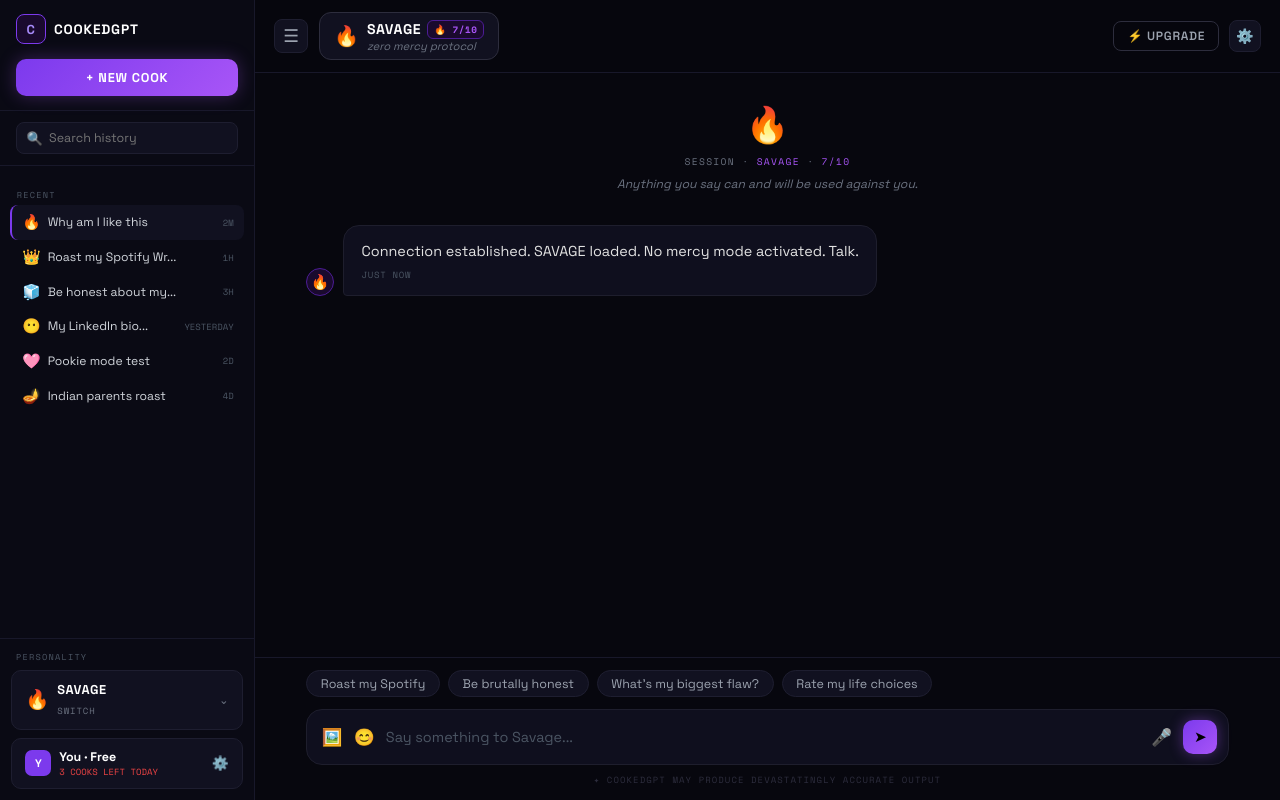
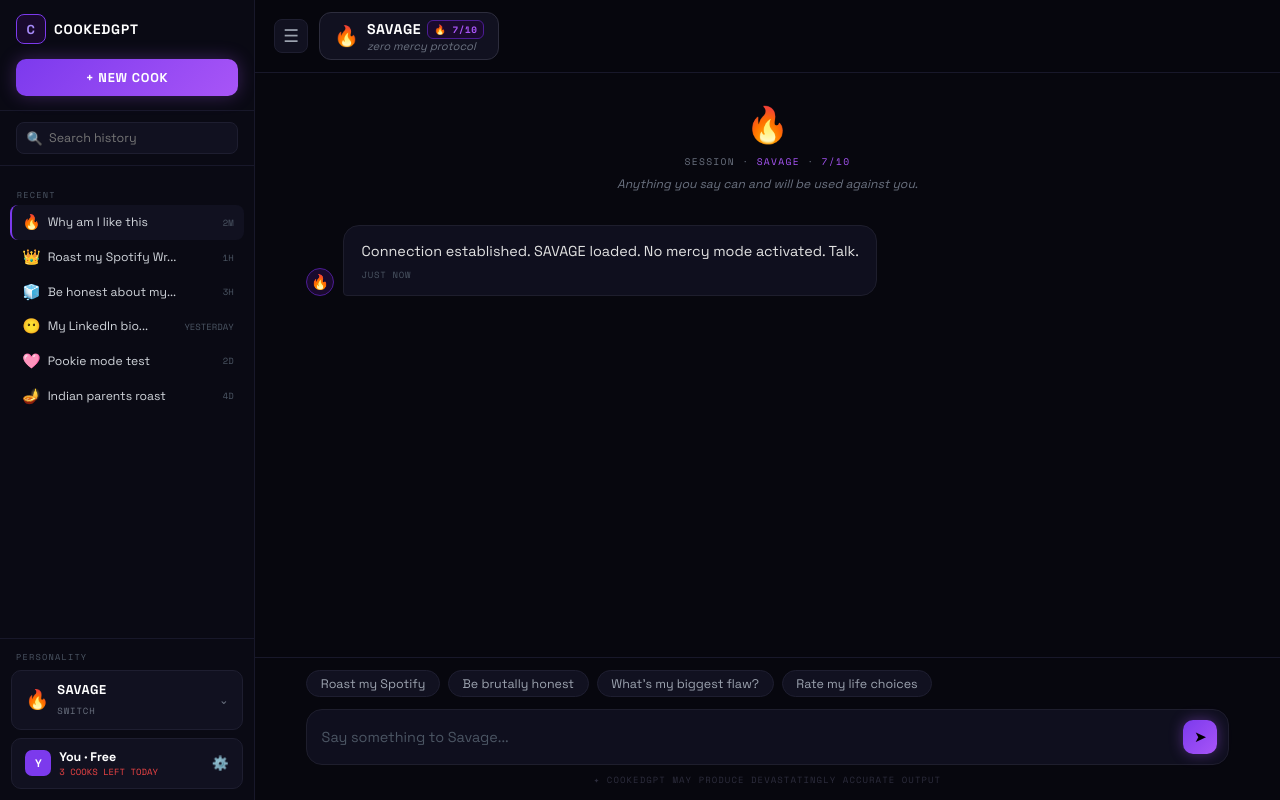
Before and after one commit to tanvipatel-16/CookedGPT, a Flask app: page /chat in a window 1280 px wide. Run offline with Flask 3, Linux system fonts and the light colour scheme.

Commit message:
Remove upgrade buttons and update input placeholder

```diff
--- a/templates/chat.html
+++ b/templates/chat.html
@@ -75,10 +75,7 @@
           </div>
         </div>
       </div>
-      <div class="topbar-right">
-        <button class="btn-upgrade">⚡ UPGRADE</button>
-        <button class="btn-icon">⚙️</button>
-      </div>
+
     </div>
 
     <div class="chat-messages" id="chat-messages">
@@ -106,10 +103,7 @@
         <button class="quick-btn">Rate my life choices</button>
       </div>
       <div class="input-box">
-        <button class="input-icon">🖼️</button>
-        <button class="input-icon">😊</button>
-        <input type="text" class="chat-text-input" id="chat-input" placeholder="Say something..." autocomplete="off">
-        <button class="input-icon">🎤</button>
+        <input type="text" class="chat-text-input" id="chat-input" placeholder="spill the drama..." autocomplete="off">
         <button class="btn-send" id="send-btn">➤</button>
       </div>
       <div class="chat-disclaimer" style="font-family:'Space Mono',monospace;">✦ COOKEDGPT MAY PRODUCE DEVASTATINGLY ACCURATE OUTPUT</div>
```
